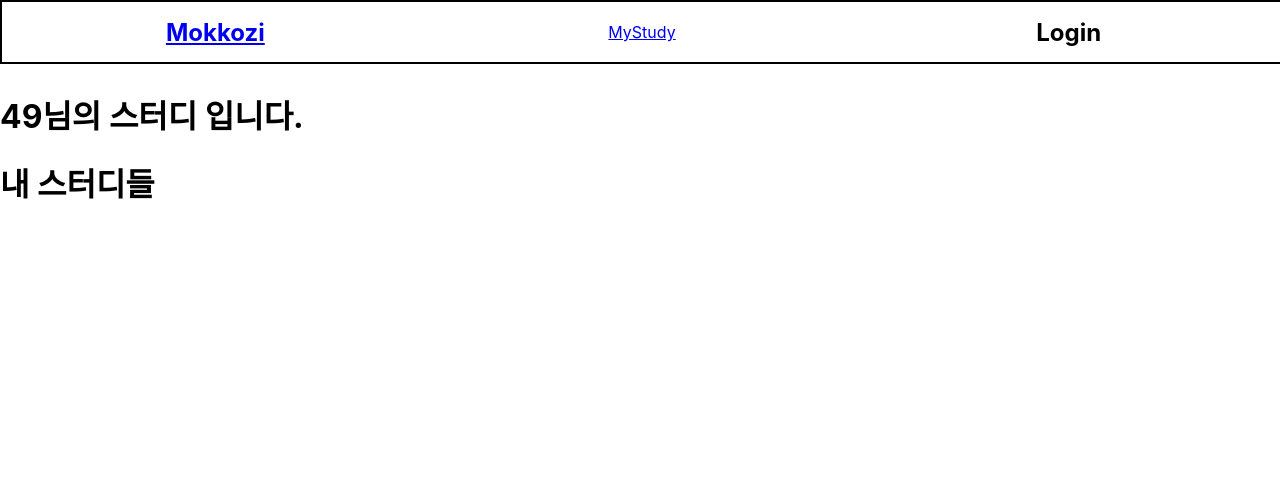
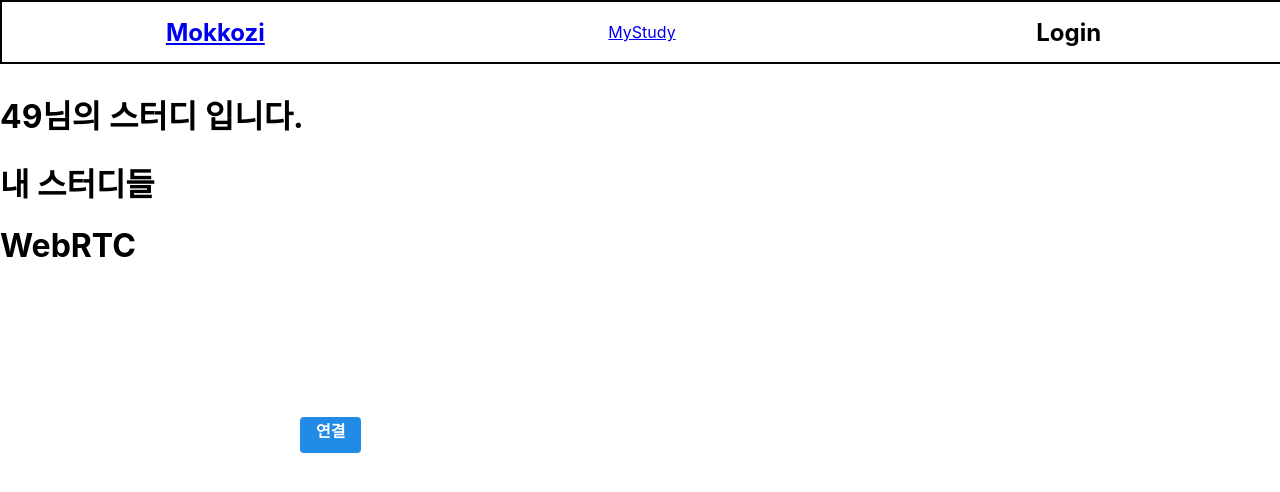
Before and after one commit to beckhem96/Mokkozi, a React (Create React App) app in the folder FE/mokkozi/: page /mystudy/49 in a window 1280 px wide. Shown: the top 492 px of the page. Built offline with nearby package versions, Linux system fonts and the light colour scheme.

Commit message:
WebRTC 연결

```diff
--- /dev/null
+++ b/FE/mokkozi/src/components/FaceCall.tsx
@@ -0,0 +1,39 @@
+import React, { useRef } from 'react';
+
+import Button from '../styles/Button';
+
+//styeld
+import '../styles/Modal.css';
+function FaceCall() {
+  const localVideo: any = useRef();
+  function gotStream(stream: any) {
+    const videoTracks = stream.getVideoTracks();
+    console.log('Got stream with constraints:', { audio: true, video: true });
+    console.log(`Using video device: ${videoTracks[0].label}`);
+    console.log('Received local stream');
+    localVideo.srcObject = stream;
+  }
+  async function getMedia(e: any) {
+    try {
+      const stream = await navigator.mediaDevices.getUserMedia({
+        audio: true,
+        video: true,
+      });
+      gotStream(stream);
+      console.log('스트림 연결');
+      /* 스트림 사용 */
+    } catch (e) {
+      console.log(e, '안됨');
+      /* 오류 처리 */
+    }
+  }
+  return (
+    <>
+      <h1>WebRTC</h1>
+      <video id="local" ref={localVideo} autoPlay></video>
+      <Button onClick={getMedia}>연결</Button>
+    </>
+  );
+}
+
+export default FaceCall;
--- a/FE/mokkozi/src/pages/MyStudy.tsx
+++ b/FE/mokkozi/src/pages/MyStudy.tsx
@@ -1,5 +1,7 @@
 import React from 'react';
 import { useParams } from 'react-router-dom';
+import FaceCall from '../components/FaceCall';
+
 function MyStudy() {
   const { userId } = useParams();
   return (
@@ -7,6 +9,7 @@ function MyStudy() {
       <div>
         <h1>{userId}님의 스터디 입니다.</h1>
         <h1>내 스터디들</h1>
+        <FaceCall />
       </div>
     </>
   );
```
